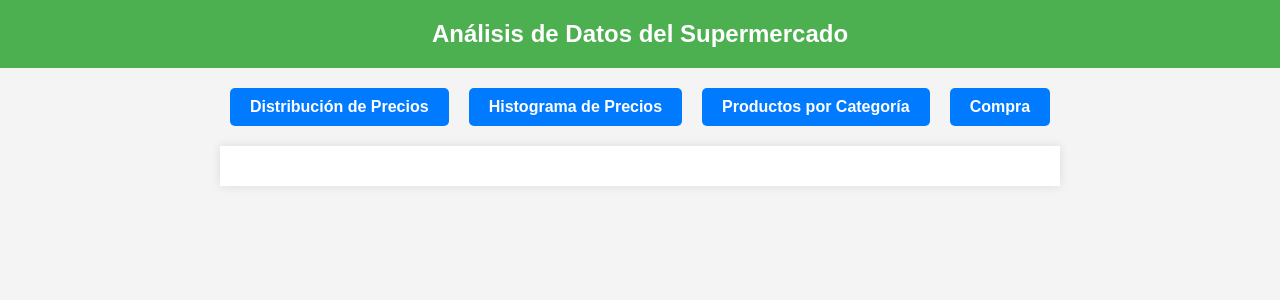
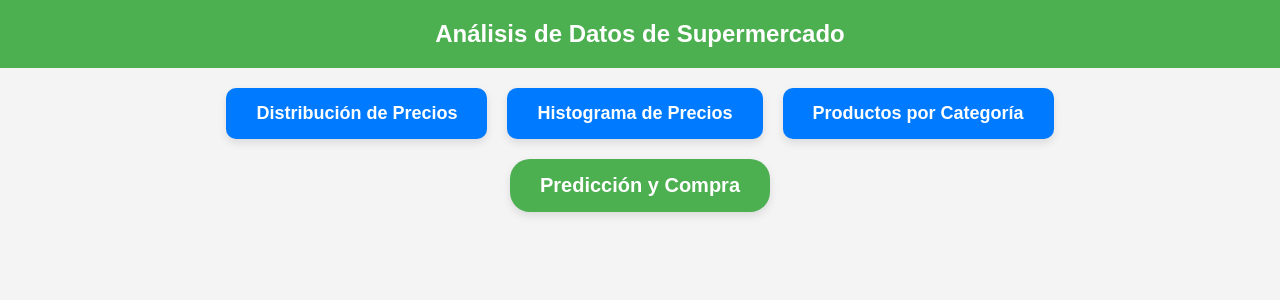
Before and after one commit to rushabhp01/supermercado-app, a Django app: page / in a window 1280 px wide. Shown: the top 300 px of the page. Run offline with Django 5.2, Linux system fonts and the light colour scheme; parts of the project's set-up code (start-up, migrations or seed data) failed here and were passed over; some libraries are stand-ins or nearby versions.

Commit message:
Entrega TFG

```diff
--- a/supermercado_app/templates/index.html
+++ b/supermercado_app/templates/index.html
@@ -3,7 +3,7 @@
 <head>
     <meta charset="UTF-8">
     <meta name="viewport" content="width=device-width, initial-scale=1.0">
-    <title>Análisis de Datos del Supermercado</title>
+    <title>Análisis de Datos de Supermercado</title>
     <style>
         body {
             font-family: Arial, sans-serif;
@@ -27,18 +27,45 @@
             justify-content: center;
             margin-top: 20px;
             gap: 20px;
+            flex-wrap: wrap;
+        }
+        .links2 {
+            display: flex;
+            justify-content: center;
+            margin-top: 20px;
+            gap: 20px;
+            flex-wrap: wrap;
+        }
+
+        .links2 a {
+            text-decoration: none;
+            color: white;
+            background-color: #4CAF50;
+            padding: 15px 30px;
+            border-radius: 20px;
+            font-size: 20px;
+            font-weight: bold;
+            transition: background-color 0.3s, transform 0.3s;
+            box-shadow: 0 4px 8px rgba(0, 0, 0, 0.1);
         }
         .links a {
             text-decoration: none;
             color: white;
             background-color: #007BFF;
-            padding: 10px 20px;
-            border-radius: 5px;
+            padding: 15px 30px;
+            border-radius: 10px;
+            font-size: 18px;
             font-weight: bold;
-            transition: background-color 0.3s;
+            transition: background-color 0.3s, transform 0.3s;
+            box-shadow: 0 4px 8px rgba(0, 0, 0, 0.1);
         }
         .links a:hover {
             background-color: #0056b3;
+            transform: scale(1.05);
+        }
+        .links2 a:hover {
+            background-color: #0056b3;
+            transform: scale(1.05);
         }
         .container {
             max-width: 800px;
@@ -47,79 +74,21 @@
             background-color: white;
             box-shadow: 0 0 10px rgba(0,0,0,0.1);
         }
-        .cart-button {
-            cursor: pointer;
-            position: absolute;
-            top: 20px;
-            right: 20px;
-            background-color: #fff;
-            border: none;
-            padding: 10px;
-            border-radius: 5px;
-            color: #4CAF50;
-            font-size: 16px;
-        }
-        .cart-dropdown {
-            position: absolute;
-            top: 60px;
-            right: 20px;
-            background-color: white;
-            color: black;
-            width: 300px;
-            box-shadow: 0 0 10px rgba(0,0,0,0.1);
-            display: none;
-            flex-direction: column;
-            padding: 10px;
-        }
-        .cart-dropdown h3 {
-            margin-top: 0;
-        }
-        .cart-dropdown ul {
-            list-style: none;
-            padding: 0;
-            margin: 0;
-        }
-        .cart-dropdown ul li {
-            padding: 5px 0;
-            border-bottom: 1px solid #ddd;
-            display: flex;
-            justify-content: space-between;
-            align-items: center;
-        }
-        .cart-dropdown ul li:last-child {
-            border-bottom: none;
-        }
-        .remove-item {
-            background-color: red;
-            color: white;
-            border: none;
-            padding: 5px;
-            cursor: pointer;
-            border-radius: 50%;
-        }
-        .total-price {
-            font-weight: bold;
-            text-align: right;
-            margin-top: 10px;
-        }
     </style>
-    <link rel="stylesheet" href="https://code.jquery.com/ui/1.12.1/themes/base/jquery-ui.css">
-    <script src="https://code.jquery.com/jquery-3.6.0.min.js"></script>
-    <script src="https://code.jquery.com/ui/1.12.1/jquery-ui.min.js"></script>
 </head>
 <body>
     <header>
-        <h1>Análisis de Datos del Supermercado</h1>
+        <h1>Análisis de Datos de Supermercado</h1>
     </header>
     <div class="links">
         <a href="{% url 'price_distribution' %}">Distribución de Precios</a>
         <a href="{% url 'price_histogram' %}">Histograma de Precios</a>
         <a href="{% url 'products_per_category' %}">Productos por Categoría</a>
-        <a href="{% url 'buscar_producto' %}">Compra</a>
-    </div>
-    <div class="container">
     </div>
 
 
+    <div class="links2">
+        <a href="{% url 'buscar_producto' %}">Predicción y Compra</a>
+    </div>
 </body>
 </html>
```
